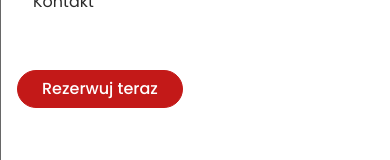
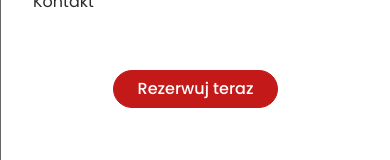
Before and after one commit to konrad43/comfort-storage, a React (Create React App) app: page /contact in a window 390 px wide. Both pictures are taken after a click on the button 350 px from the left and 37 px from the top of the page. Shown: the part 242-402 px from the top of the page. Built offline with nearby package versions, Linux system fonts and the light colour scheme.

Commit message:
fix: navbar fixes

```diff
--- a/src/components/Navbar/Navbar.module.scss
+++ b/src/components/Navbar/Navbar.module.scss
@@ -19,3 +19,10 @@
 .link {
     color: $gray800;
 }
+
+.mobileNav {
+    @media only screen and (max-width: 992px) {
+        display: flex;
+        justify-content: center;
+    }
+}
--- a/src/components/Navbar/Navbar.tsx
+++ b/src/components/Navbar/Navbar.tsx
@@ -8,6 +8,7 @@ import Col from 'react-bootstrap/Col';
 import style from './Navbar.module.scss';
 import logo from '../../assets/comfort storage logo 1.png';
 import clsx from 'clsx';
+import { SocialMedia } from '../Footer/SocialMedia';
 
 export const MainNavbar = () => (
     <Navbar data-bs-theme="light" collapseOnSelect expand="lg" className={style.mobile}>
@@ -18,7 +19,7 @@ export const MainNavbar = () => (
             </Navbar.Brand>
             <Navbar.Toggle aria-controls="responsive-navbar-nav" />
             <Navbar.Offcanvas id="responsive-navbar-nav" placement="end">
-                <Offcanvas.Header closeButton>
+                <Offcanvas.Header closeButton className={style.mobileNav}>
                     <Offcanvas.Title id={`offcanvasNavbarLabel-expand`}>
                         <Navbar.Brand href="#home">
                             <img src={logo} alt="logo" className={style.logo} />
@@ -41,7 +42,7 @@ export const MainNavbar = () => (
                         </Nav>
                     </Col>
                     <Col className="mt-lg-0 mt-xs-4" lg={2}>
-                        <div className="elo">
+                        <div className={style.mobileNav}>
                             <Button variant="danger">Rezerwuj teraz</Button>
                         </div>
                     </Col>
```
